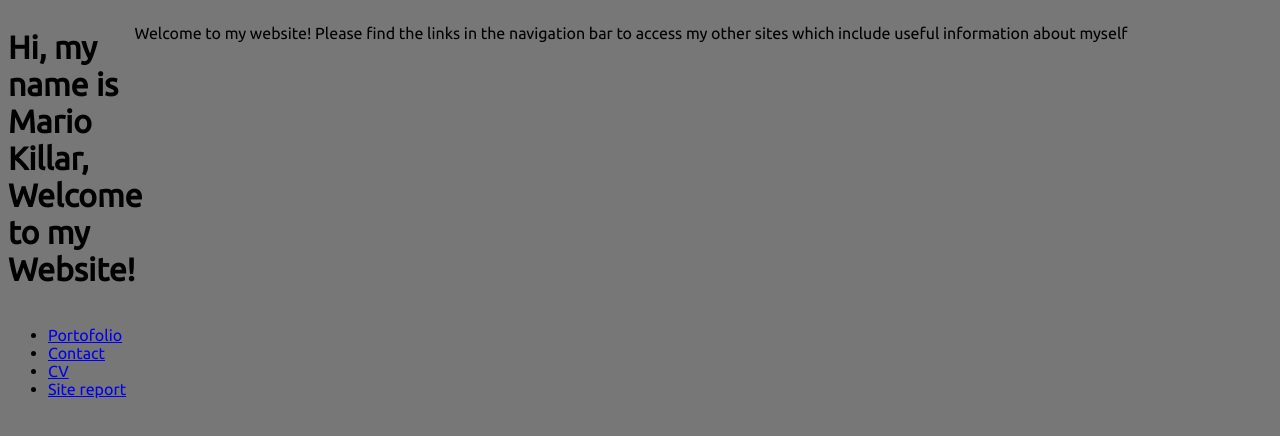
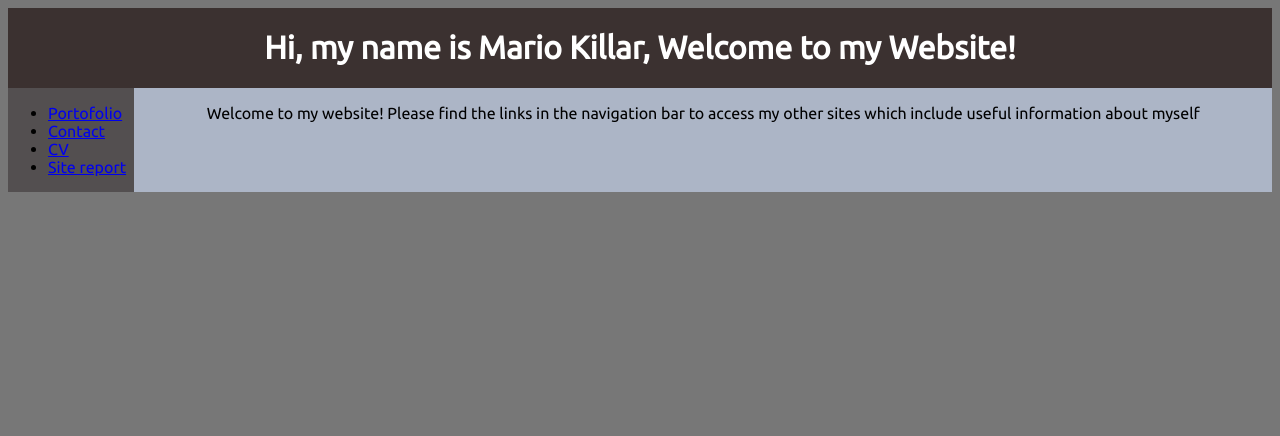
Before and after one commit to kmario158/Assignment1, a plain HTML site: page index.html in a window 1280 px wide. Drawn offline with Linux system fonts and the light colour scheme.

Commit message:
added header nav and main css

```diff
--- a/mainindex.css
+++ b/mainindex.css
@@ -6,3 +6,18 @@ body {
     grid-template-areas: "header header" "nav main" "footer footer";
     font-family: 'Ubuntu', sans-serif;
 }
+header{
+    color: #ffffff;
+    background-color: #3B3130;
+    text-align: center;
+    grid-area: header;
+}
+nav{
+    grid-area: nav;
+    background-color: #534F50;
+}
+main{
+    grid-area: main;
+    background-color: #ACB5C6;
+    text-align: center;
+}
```
